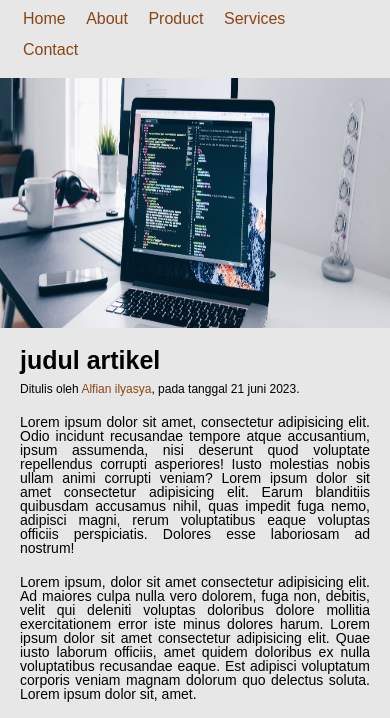
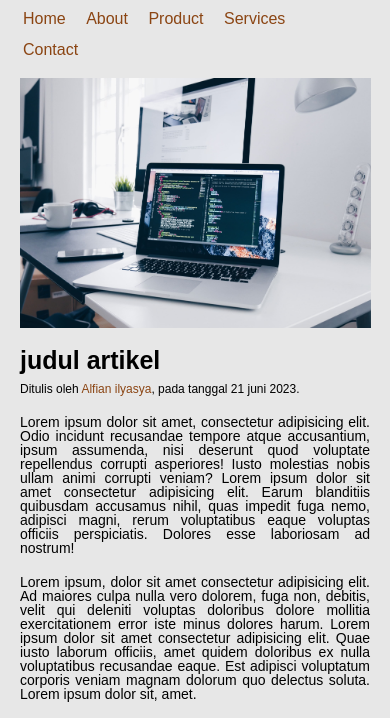
Before and after one commit to Arufaian/test, a plain HTML site: page index.html in a window 390 px wide. Shown: the part 64-782 px from the top of the page. Drawn offline with Linux system fonts and the light colour scheme.

Commit message:
muehehhehehe

```diff
--- a/CSS/style.css
+++ b/CSS/style.css
@@ -168,7 +168,7 @@ body {
   width: 100%;
   height: 250px;
   background-image: url(../img/hero.jpg);
-  background-size: 600px;
+  background-size: cover;
   background-position: 0 -125px;
   background-repeat: no-repeat;
 }
@@ -214,8 +214,15 @@ body {
     width: 100%;
   }
 
-  .hero {
-    background-size: 100% 500px;
-    background-position: 0 -150px;
+  .image {
+    width: 90%;
+    margin: auto;
+  }
+
+  .image .hero {
+    width: 100%;
+    height: 250px;
+    background-size: cover;
+    background-position: 0 center;
   }
 }
--- a/index.html
+++ b/index.html
@@ -9,7 +9,6 @@
   </head>
   <body>
     <div class="container">
-      <div class="canvas">
       <div class="header">
         <h1 class="judul">MY WEB</h1>
         <ul>
@@ -20,7 +19,9 @@
           <li><a href="#">Contact</a></li>
         </ul>
       </div>
+      <div class="image">
         <div class="hero"></div>
+      </div>
       <div class="main">
         <h2>judul artikel</h2>
         <p class="penulis">
@@ -45,23 +46,22 @@
           voluptas doloribus dolore mollitia exercitationem error iste minus
           dolores harum. Lorem ipsum dolor sit amet consectetur adipisicing
           elit. Quae iusto laborum officiis, amet quidem doloribus ex nulla
-            voluptatibus recusandae eaque. Est adipisci voluptatum corporis
-            veniam magnam dolorum quo delectus soluta. Lorem ipsum dolor sit,
-            amet.
+          voluptatibus recusandae eaque. Est adipisci voluptatum corporis veniam
+          magnam dolorum quo delectus soluta. Lorem ipsum dolor sit, amet.
         </p>
 
         <p>
-            Lorem ipsum dolor sit, amet consectetur adipisicing elit.
-            Consequuntur hic blanditiis officia dolor qui commodi veniam eos
-            reprehenderit illo dolore vitae, et nulla neque porro aut dicta at
-            ad repellat. Nisi, soluta? Magnam, praesentium cum temporibus totam
-            et impedit porro ipsa, ipsam quod dolorem eos accusamus alias,
-            repellat nobis modi vel numquam vitae nulla voluptatem? Hic eveniet
-            excepturi fugiat reiciendis! Dolore eveniet maiores quibusdam ipsum
-            numquam est delectus adipisci, sequi suscipit cupiditate quaerat
-            illo molestias commodi quae fugit atque ad magni sed itaque nemo
-            ipsam enim aspernatur provident doloribus? Placeat. Iste totam dicta
-            magnam obcaecati, tempora expedita culpa doloremque optio, accusamus
+          Lorem ipsum dolor sit, amet consectetur adipisicing elit. Consequuntur
+          hic blanditiis officia dolor qui commodi veniam eos reprehenderit illo
+          dolore vitae, et nulla neque porro aut dicta at ad repellat. Nisi,
+          soluta? Magnam, praesentium cum temporibus totam et impedit porro
+          ipsa, ipsam quod dolorem eos accusamus alias, repellat nobis modi vel
+          numquam vitae nulla voluptatem? Hic eveniet excepturi fugiat
+          reiciendis! Dolore eveniet maiores quibusdam ipsum numquam est
+          delectus adipisci, sequi suscipit cupiditate quaerat illo molestias
+          commodi quae fugit atque ad magni sed itaque nemo ipsam enim
+          aspernatur provident doloribus? Placeat. Iste totam dicta magnam
+          obcaecati, tempora expedita culpa doloremque optio, accusamus
           voluptatum, quos molestias adipisci quibusdam exercitationem.
           Accusamus magnam fuga asperiores assumenda, reprehenderit
           necessitatibus voluptatem voluptas aut provident ab sint?
@@ -71,6 +71,5 @@
         <p class="copyright">Copyright 2023. Alfian Ilyasya</p>
       </div>
     </div>
-    </div>
   </body>
 </html>
```
Lines whose indentation alone changed are shown as unchanged.
